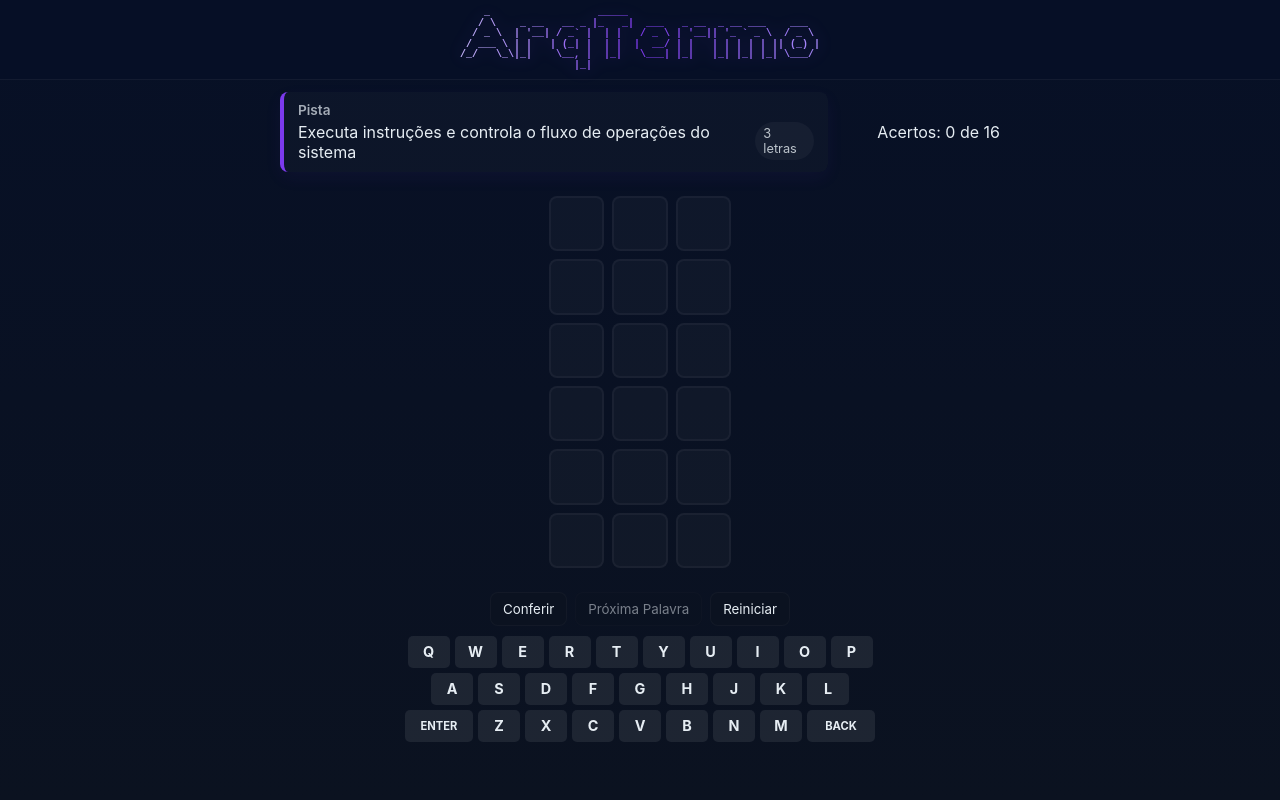
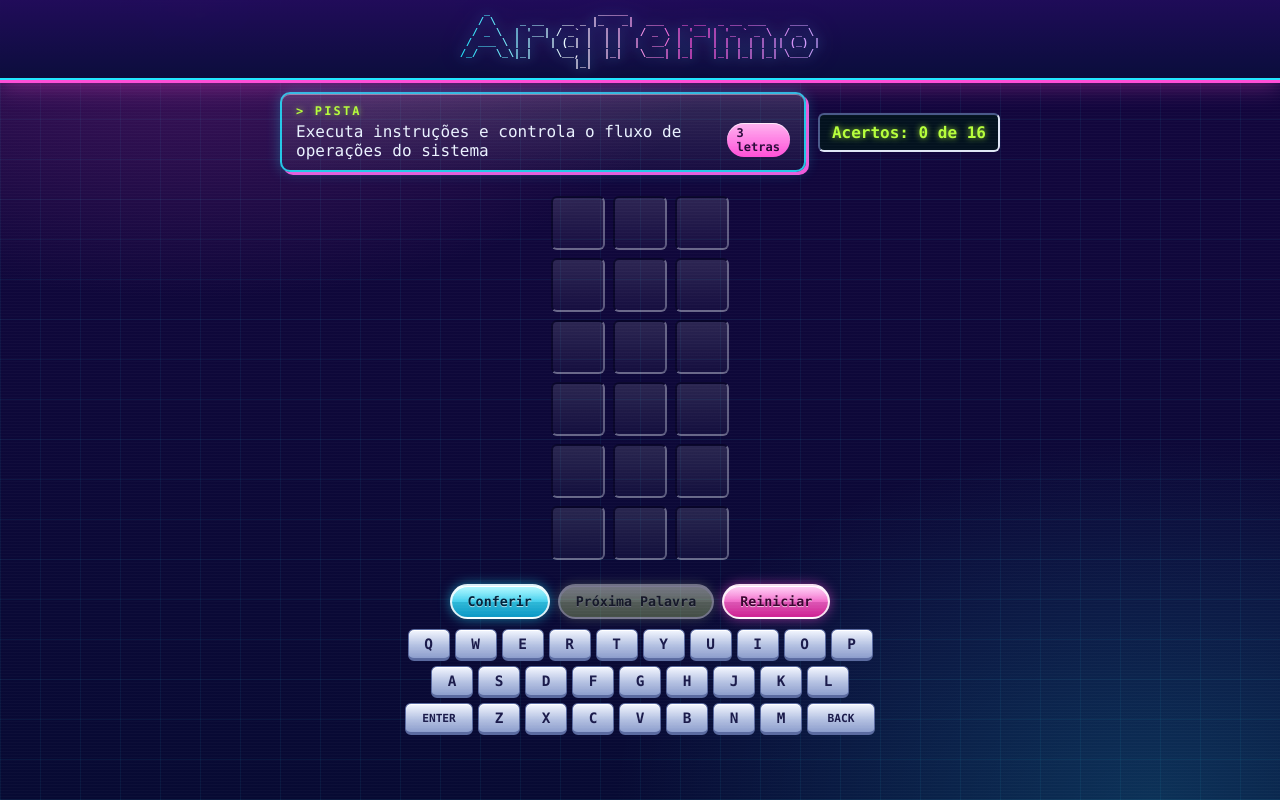
Before and after one commit to caju1911/arq-comp-aav3, a plain HTML site: page index.html in a window 1280 px wide. Drawn offline with Linux system fonts and the light colour scheme.

Commit message:
Estética Y2K

```diff
--- a/style.css
+++ b/style.css
@@ -1,25 +1,42 @@
+/* ArqTermo — estética Y2K: neon ciano/rosa, brilho "gel", bordas chanfradas e fonte monoespaçada */
 :root{
-  --bg:#0f1724;
-  --panel:#0b1220;
-  --accent:#7c3aed; /* roxo */
-  --ok:#16a34a;
-  --present:#f59e0b;
-  --absent:#111827;
+  --bg:#070a33;
+  --panel:#10083a;
+  --cyan:#22e6ff;
+  --pink:#ff4fd8;
+  --lime:#b6ff3b;
+  --silver:#dfe6f5;
+  --accent:var(--cyan);
+  --ok:#2bd96b;
+  --present:#ffd23a;
+  --absent:#ff4a5e;
+  --font:"Lucida Console","Courier New",ui-monospace,Menlo,Consolas,monospace;
   /* as casas encolhem conforme a altura da janela para o jogo todo caber sem scroll */
-  --cell-size:clamp(34px, calc((100vh - 468px) / 6), 76px);
+  --cell-size:clamp(34px, calc((100vh - 476px) / 6), 76px);
   --gap:8px;
   color-scheme: dark;
 }
-*{box-sizing:border-box;font-family:Inter,system-ui,Segoe UI,Roboto,Arial,sans-serif}
-html{min-height:100%;background:#071026}
+*{box-sizing:border-box;font-family:var(--font)}
+html{min-height:100%;background:var(--bg)}
 body{
   margin:0;
   min-height:100vh;
-  background:linear-gradient(180deg,#071026 0%, #0b1220 100%);
+  background:
+    radial-gradient(900px 500px at 15% 0%, rgba(255,79,216,0.22), transparent 60%),
+    radial-gradient(900px 600px at 90% 100%, rgba(34,230,255,0.18), transparent 60%),
+    repeating-linear-gradient(0deg, rgba(34,230,255,0.06) 0 1px, transparent 1px 40px),
+    repeating-linear-gradient(90deg, rgba(34,230,255,0.06) 0 1px, transparent 1px 40px),
+    linear-gradient(180deg,#14063f 0%,#070a33 100%);
+  background-attachment:fixed;
   display:flex;align-items:flex-start;justify-content:center;
   /* espaço no topo para a logo fixa não cobrir o conteúdo */
   padding:92px 24px 24px;
-  color:#e6edf3;
+  color:#eaf2ff;
+}
+/* linhas de varredura de monitor CRT (só decoração, não bloqueia cliques) */
+body::after{
+  content:"";position:fixed;inset:0;pointer-events:none;z-index:40;
+  background:repeating-linear-gradient(0deg, rgba(255,255,255,0.025) 0 1px, transparent 1px 3px);
 }
 
 /* 1. Logo fixa no topo */
@@ -27,9 +44,10 @@ body{
   position:fixed;top:0;left:0;right:0;z-index:50;
   display:flex;align-items:center;justify-content:center;
   height:80px;
-  background:rgba(7,16,38,0.92);
+  background:linear-gradient(180deg,rgba(32,12,90,0.96),rgba(10,14,60,0.96));
   backdrop-filter:blur(6px);
-  border-bottom:1px solid rgba(255,255,255,0.05);
+  border-bottom:2px solid var(--cyan);
+  box-shadow:0 3px 0 var(--pink), 0 6px 22px rgba(255,79,216,0.35);
 }
 .site-header h1{margin:0}
 
@@ -42,12 +60,12 @@ body{
   font-weight:700;
   white-space:pre;
   user-select:none;
-  color:#a78bfa; /* fallback */
-  background:linear-gradient(90deg,#c4b5fd 0%,#7c3aed 50%,#a78bfa 100%);
+  color:var(--cyan); /* fallback */
+  background:linear-gradient(90deg,#22e6ff 0%,#f2fbff 30%,#ff4fd8 65%,#c9a6ff 100%);
   -webkit-background-clip:text;
   background-clip:text;
   -webkit-text-fill-color:transparent;
-  filter:drop-shadow(0 0 8px rgba(124,58,237,0.45));
+  filter:drop-shadow(0 0 6px rgba(34,230,255,0.7)) drop-shadow(0 0 14px rgba(255,79,216,0.35));
 }
 
 .container{width:100%;max-width:720px;text-align:center}
@@ -57,23 +75,56 @@ body{
 
 /* 3. Jogo */
 .game{display:flex;flex-direction:column;align-items:center}
-.pista{font-size:1rem;background:rgba(255,255,255,0.02);padding:10px 12px;border-radius:8px;flex:1;margin-right:12px;text-align:left}
-.pista{display:flex;flex-direction:column;align-items:flex-start;gap:4px;padding:10px 14px;border-left:4px solid var(--accent);box-shadow:0 6px 18px rgba(124,58,237,0.06)}
-.pista-label{font-size:0.85rem;color:rgba(230,237,243,0.7);font-weight:600}
+.pista{
+  display:flex;flex-direction:column;align-items:flex-start;gap:4px;
+  flex:1;margin-right:12px;padding:10px 14px;text-align:left;font-size:1rem;
+  background:linear-gradient(180deg,rgba(255,255,255,0.14),rgba(255,255,255,0.03));
+  border:2px solid rgba(34,230,255,0.85);border-radius:10px;
+  box-shadow:inset 0 1px 0 rgba(255,255,255,0.4), 0 0 14px rgba(34,230,255,0.3), 3px 3px 0 var(--pink);
+}
+.pista-label{font-size:0.75rem;color:var(--lime);font-weight:700;text-transform:uppercase;letter-spacing:0.18em;text-shadow:0 0 6px rgba(182,255,59,0.6)}
+.pista-label::before{content:"> "}
 .pista-content{display:flex;gap:8px;align-items:baseline}
-.pista-length{background:rgba(255,255,255,0.04);padding:4px 8px;border-radius:999px;font-size:0.8rem;color:rgba(230,237,243,0.8)}
-.contador{min-width:160px;text-align:right}
+.pista-length{
+  padding:3px 10px;border-radius:999px;font-size:0.75rem;font-weight:700;color:#2a0a3a;
+  background:linear-gradient(180deg,#ffb3f0,#ff4fd8);
+  box-shadow:inset 0 1px 0 rgba(255,255,255,0.7);
+}
+/* contador estilo visor LCD */
+.contador{
+  min-width:160px;text-align:center;padding:8px 12px;border-radius:6px;
+  background:#03121f;color:var(--lime);font-weight:700;
+  text-shadow:0 0 6px rgba(182,255,59,0.8);
+  border:2px solid;border-color:#4a5a8a var(--silver) var(--silver) #4a5a8a;
+}
 .board{display:grid;gap:var(--gap);justify-content:center;margin:12px 0}
 .row{display:grid;grid-auto-flow:column;gap:var(--gap)}
 .cell{
   width:var(--cell-size);height:var(--cell-size);display:flex;align-items:center;justify-content:center;
-  background:rgba(255,255,255,0.03);border-radius:8px;font-weight:700;font-size:clamp(1.1rem, calc(var(--cell-size) * 0.55), 2.2rem);letter-spacing:0.08em;
-  user-select:none;position:relative;border:2px solid rgba(255,255,255,0.04);
+  background:linear-gradient(180deg,rgba(255,255,255,0.12),rgba(255,255,255,0.03));
+  border-radius:6px;font-weight:700;font-size:clamp(1.1rem, calc(var(--cell-size) * 0.55), 2.2rem);letter-spacing:0.08em;
+  color:#fff;text-shadow:0 0 8px rgba(34,230,255,0.7);
+  user-select:none;position:relative;
+  /* borda "afundada": escura em cima/esquerda, clara embaixo/direita */
+  border:2px solid;border-color:rgba(8,6,40,0.9) rgba(223,230,245,0.35) rgba(223,230,245,0.35) rgba(8,6,40,0.9);
 }
-.cell.correct{background:linear-gradient(180deg,var(--ok),#0f7a3e);border-color:rgba(0,0,0,0.2);box-shadow:0 4px 8px rgba(16,185,129,0.12);transform:scale(1.02)}
-.cell.present{background:linear-gradient(180deg,var(--present),#c57509);border-color:rgba(0,0,0,0.2);box-shadow:0 4px 8px rgba(245,158,11,0.12)}
-.cell.absent{background:linear-gradient(180deg,#dc2626,#991b1b);border-color:rgba(0,0,0,0.2);box-shadow:0 4px 8px rgba(220,38,38,0.15)}
-.cell.filled{border-color:rgba(255,255,255,0.35)}
+.cell.filled{border-color:var(--cyan);box-shadow:0 0 10px rgba(34,230,255,0.55)}
+/* estados: brilho de "gel" (faixa clara no topo) sobre verde / amarelo / vermelho */
+.cell.correct{
+  background:linear-gradient(180deg,rgba(255,255,255,0.45) 0%,rgba(255,255,255,0.06) 50%,rgba(0,0,0,0.1) 51%),linear-gradient(180deg,#3df07a,#0b8f3d);
+  border-color:rgba(255,255,255,0.75);box-shadow:0 0 14px rgba(43,217,107,0.55);
+  text-shadow:0 1px 2px rgba(0,0,0,0.5);
+}
+.cell.present{
+  background:linear-gradient(180deg,rgba(255,255,255,0.5) 0%,rgba(255,255,255,0.08) 50%,rgba(0,0,0,0.08) 51%),linear-gradient(180deg,#ffe066,#e09a00);
+  border-color:rgba(255,255,255,0.75);box-shadow:0 0 14px rgba(255,210,58,0.5);
+  color:#2b1a00;text-shadow:0 1px 0 rgba(255,255,255,0.4);
+}
+.cell.absent{
+  background:linear-gradient(180deg,rgba(255,255,255,0.4) 0%,rgba(255,255,255,0.05) 50%,rgba(0,0,0,0.12) 51%),linear-gradient(180deg,#ff5d6f,#b0102a);
+  border-color:rgba(255,255,255,0.7);box-shadow:0 0 14px rgba(255,74,94,0.5);
+  text-shadow:0 1px 2px rgba(0,0,0,0.5);
+}
 
 /* flip reveal animation */
 .cell{transform-style:preserve-3d;transition:transform 350ms ease;backface-visibility:hidden}
@@ -81,13 +132,17 @@ body{
 .cell.revealed{transform: rotateX(0deg);} /* após revelar, mantém posição */
 
 /* Modal styles */
-.modal{position:fixed;inset:0;display:none;align-items:center;justify-content:center;background:rgba(2,6,23,0.6);z-index:60}
+.modal{position:fixed;inset:0;display:none;align-items:center;justify-content:center;background:rgba(5,2,25,0.72);z-index:60}
 .modal[aria-hidden="false"]{display:flex}
-.modal-panel{background:var(--panel);padding:18px;border-radius:12px;min-width:300px;border:1px solid rgba(255,255,255,0.04);text-align:left}
+.modal-panel{
+  background:linear-gradient(180deg,#2a1466,var(--panel));padding:18px;border-radius:10px;min-width:300px;text-align:left;
+  border:2px solid var(--cyan);
+  box-shadow:4px 4px 0 var(--pink), 0 0 30px rgba(34,230,255,0.35);
+}
 .modal-header{display:flex;gap:12px;align-items:center;margin-bottom:8px}
-.modal-icon{width:40px;height:40px;border-radius:8px;display:flex;align-items:center;justify-content:center;font-weight:800}
-.modal-title{margin:0;font-size:1.05rem}
-.modal-msg{margin-bottom:12px}
+.modal-icon{width:40px;height:40px;border-radius:8px;display:flex;align-items:center;justify-content:center;font-weight:800;border:1px solid rgba(255,255,255,0.6)}
+.modal-title{margin:0;font-size:1.05rem;text-transform:uppercase;letter-spacing:0.12em;color:var(--cyan);text-shadow:0 0 8px rgba(34,230,255,0.6)}
+.modal-msg{margin-bottom:12px;white-space:pre-line}
 .modal-actions{display:flex;gap:8px;justify-content:flex-end}
 .modal .btn{min-width:96px}
 
@@ -96,25 +151,47 @@ body{
 
 .keyboard{margin-top:10px;display:flex;flex-direction:column;gap:5px;align-items:center;width:100%}
 .kbd-row{display:flex;gap:5px;justify-content:center;width:100%}
+/* teclas: "keycap" prateado com chanfro */
 .key{
   flex:1 1 0;max-width:42px;height:32px;padding:0 2px;
-  border:0;border-radius:5px;background:rgba(255,255,255,0.08);color:inherit;
+  border:1px solid #5a6aa0;border-bottom-width:3px;border-radius:6px;
+  background:linear-gradient(180deg,#f4f7ff,#b4c1e2 55%,#8c9dcc);
+  color:#1a1a4a;
+  box-shadow:inset 0 1px 0 #fff;
   font-size:0.9rem;font-weight:700;text-align:center;cursor:pointer;user-select:none;
+  transition:transform 90ms ease, filter 90ms ease, box-shadow 90ms ease;
+}
+.key:hover{filter:brightness(1.08)}
+.key.wide{flex:1.6 1 0;max-width:68px;font-size:0.7rem}
+.key.correct{background:linear-gradient(180deg,#7dffa8,#1fbf5a 55%,#0b8f3d);color:#04210f;border-color:#0b6b2e}
+.key.present{background:linear-gradient(180deg,#fff0a0,#ffd23a 55%,#e09a00);color:#2b1a00;border-color:#a56d00}
+.key.absent{background:linear-gradient(180deg,#ff8d9a,#ff4a5e 55%,#b0102a);color:#fff;border-color:#7a0a1d}
+/* tecla pressionada (mouse/toque ou teclado físico) */
+.key:active,.key.pressed{transform:translateY(2px) scale(0.94);filter:brightness(0.9) saturate(1.3);box-shadow:inset 0 1px 0 #fff, 0 0 10px var(--pink)}
+
+/* botões: pílulas de "gel" brilhante */
+.controls{display:flex;gap:8px;justify-content:center;margin-top:12px}
+.btn{
+  padding:8px 16px;border-radius:999px;cursor:pointer;
+  border:2px solid rgba(255,255,255,0.85);
+  background:linear-gradient(180deg,rgba(255,255,255,0.55) 0%,rgba(255,255,255,0.08) 50%,rgba(0,0,0,0.08) 51%),linear-gradient(180deg,#5defff,#0aa4d6);
+  color:#04223a;font-weight:700;text-shadow:0 1px 0 rgba(255,255,255,0.6);
+  box-shadow:0 0 12px rgba(34,230,255,0.5), inset 0 1px 0 #fff;
   transition:transform 90ms ease, filter 90ms ease;
 }
-.key:hover{background:rgba(255,255,255,0.14)}
-.key.wide{flex:1.6 1 0;max-width:68px;font-size:0.7rem}
-.key.correct{background:var(--ok);color:#06110a}
-.key.present{background:var(--present);color:#2b1500}
-.key.absent{background:#dc2626;color:#fff}
-/* tecla pressionada (mouse/toque ou teclado físico) */
-.key:active,.key.pressed{transform:translateY(2px) scale(0.94);filter:brightness(1.4)}
+#btn-next{
+  background:linear-gradient(180deg,rgba(255,255,255,0.55) 0%,rgba(255,255,255,0.08) 50%,rgba(0,0,0,0.08) 51%),linear-gradient(180deg,#d2ff70,#7fc400);
+  color:#1c2e00;box-shadow:0 0 12px rgba(182,255,59,0.5), inset 0 1px 0 #fff;
+}
+#btn-restart{
+  background:linear-gradient(180deg,rgba(255,255,255,0.55) 0%,rgba(255,255,255,0.08) 50%,rgba(0,0,0,0.08) 51%),linear-gradient(180deg,#ff9bea,#e0239f);
+  color:#3a0430;box-shadow:0 0 12px rgba(255,79,216,0.5), inset 0 1px 0 #fff;
+}
+.btn:hover:not(:disabled){filter:brightness(1.1)}
+.btn:active:not(:disabled){transform:translateY(1px)}
+.btn:disabled{opacity:0.45;filter:grayscale(0.6);cursor:default}
 
-.controls{display:flex;gap:8px;justify-content:center;margin-top:12px}
-.btn{background:var(--panel);color:inherit;padding:8px 12px;border-radius:8px;border:1px solid rgba(255,255,255,0.03);cursor:pointer}
-.btn:disabled{opacity:0.5;cursor:default}
-
-.footer{margin-top:18px;font-size:0.85rem;color:rgba(230,237,243,0.6)}
+.footer{margin-top:18px;font-size:0.75rem;text-transform:uppercase;letter-spacing:0.3em;color:rgba(34,230,255,0.6)}
 
 /* Responsividade: letras menores em telas pequenas */
 @media (max-width:420px){
```
